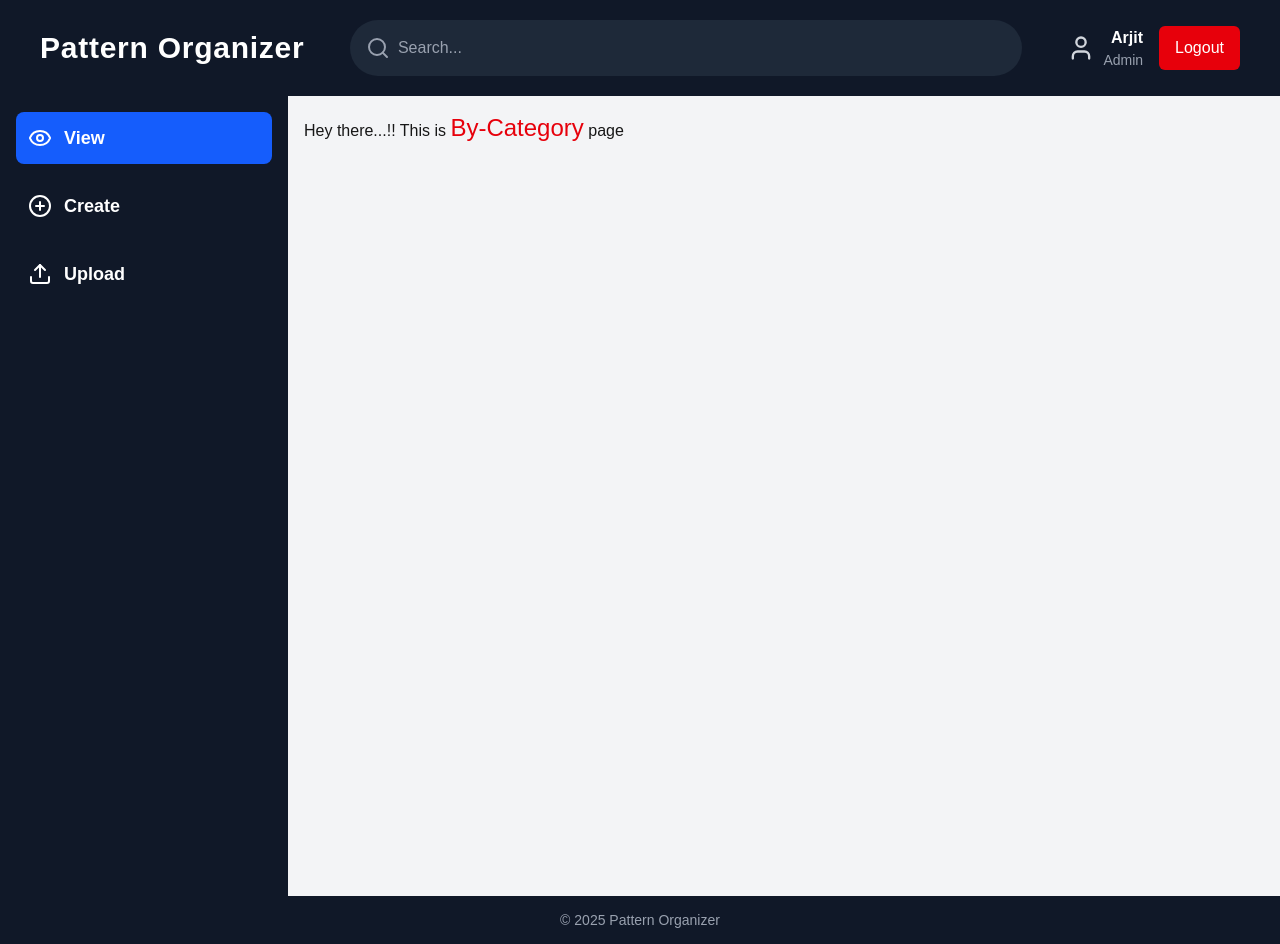
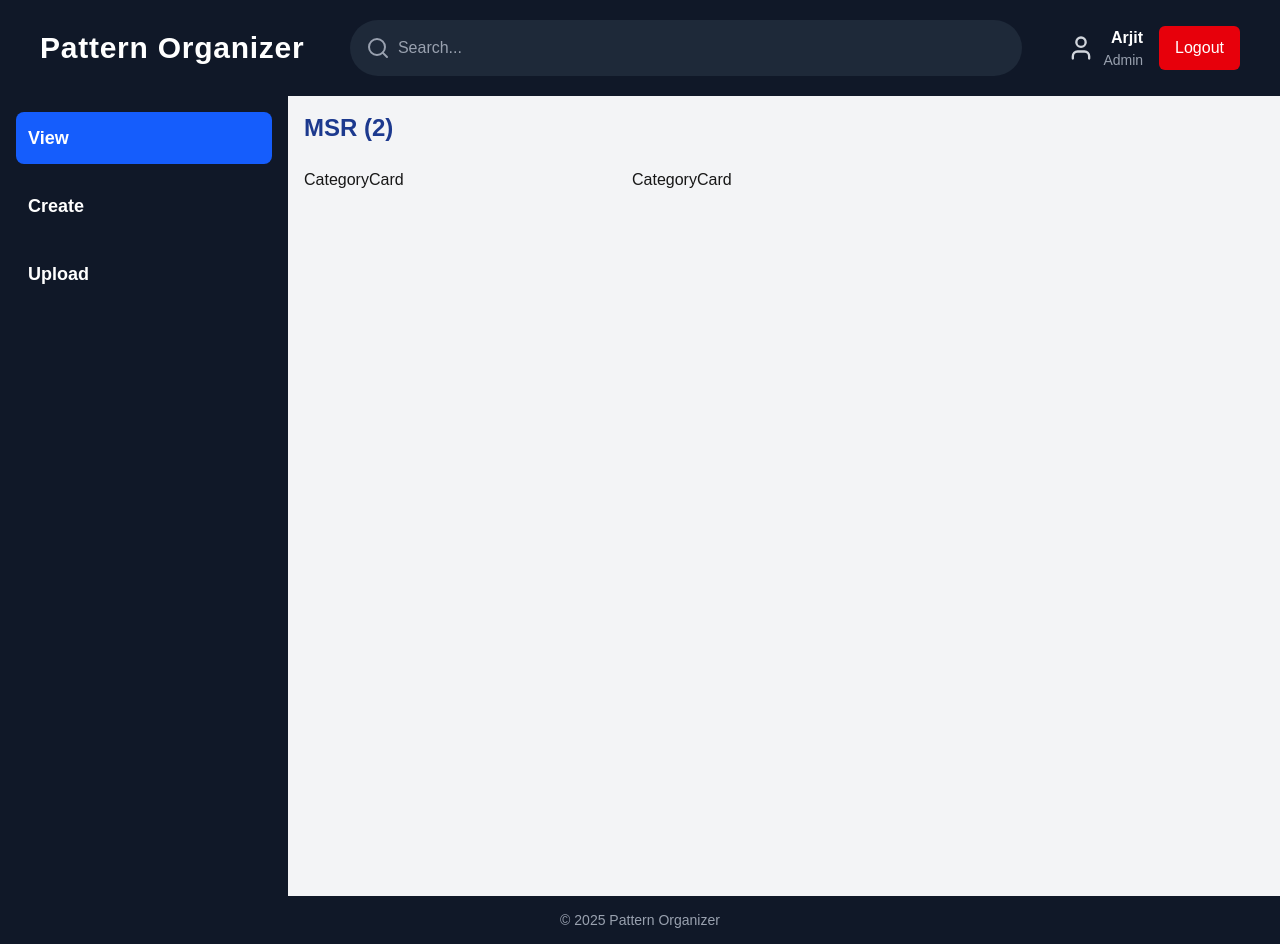
Before and after one commit to dkcvivek/pattern-organizer, a Next.js app: page /category in a window 1280 px wide. Built offline with nearby package versions, Linux system fonts and the light colour scheme.

Commit message:
created proto list and proto card

```diff
--- a/app/(app)/all-styles/page.tsx
+++ b/app/(app)/all-styles/page.tsx
@@ -1,9 +1,46 @@
-import React from 'react'
+"use client";
 
-const page = () => {
+import React, { useEffect } from "react";
+
+function page() {
+  useEffect(() => {}, []);
   return (
-    <div>Hey there...!! This is <span className='text-red-600 text-2xl'>All-Styles</span> page</div>
-  )
+    <>
+      <table className="w-full">
+        <thead>
+          <tr className="bg-gray-100">
+            <th className="px-3 py-2 text-left text-xs font-medium text-gray-500 uppercase tracking-wider">
+              S No
+            </th>
+            <th className="px-3 py-2 text-left text-xs font-medium text-gray-500 uppercase tracking-wider">
+              Style Name
+            </th>
+            <th className="px-3 py-2 text-left text-xs font-medium text-gray-500 uppercase tracking-wider">
+              Category Name
+            </th>
+            <th className="px-3 py-2 text-left text-xs font-medium text-gray-500 uppercase tracking-wider">
+              MSR Name
+            </th>
+            <th className="px-3 py-2 text-left text-xs font-medium text-gray-500 uppercase tracking-wider">
+              Last Modified
+            </th>
+          </tr>
+        </thead>
+
+        <tbody className="bg-white divide-y divide-gray-200">
+          <tr className="hover:bg-gray-50">
+            <td className="px-3 py-4 text-xs whitespace-nowrap">1</td>
+            <td className="px-3 py-4 text-xs whitespace-nowrap">
+              PHEONIX DRESS
+            </td>
+            <td className="px-3 py-4 text-xs whitespace-nowrap">NS EXPORTS</td>
+            <td className="px-3 py-4 text-xs whitespace-nowrap">700</td>
+            <td className="px-3 py-4 text-xs whitespace-nowrap">Not Shipped</td>
+          </tr>
+        </tbody>
+      </table>
+    </>
+  );
 }
 
 export default page;
--- a/app/(app)/category/page.tsx
+++ b/app/(app)/category/page.tsx
@@ -1,9 +1,36 @@
-import React from 'react'
+import CategoryCard from "@/app/components/CategoryCard";
+import MSRCard from "@/app/components/MSRCard";
+import { Category } from "@/app/types/category";
 
-const page = () => {
+const CategoryPage =()=> {
+
+  const category: Category[] = [
+  {
+    id: 1,
+    name: "ACCESSORIES",
+  },
+  {
+    id: 2,
+    name: "SKIRT"
+  },
+];
+
+
   return (
-    <div>Hey there...!! This is <span className='text-red-600 text-2xl'>By-Category</span> page</div>
-  )
+    <div>
+      <div className="flex items-center justify-between mb-6">
+        <h1 className="text-2xl font-bold text-blue-900">
+          MSR ({category.length})
+        </h1>
+      </div>
+
+      <div className="grid grid-cols-1 sm:grid-cols-2 lg:grid-cols-3 gap-6">
+        {category.map((msr) => (
+          <CategoryCard key={msr.id} category={msr} />
+        ))}
+      </div>
+    </div>
+  );
 }
 
-export default page;
+export default CategoryPage;
--- a/app/(app)/style-list/page.tsx
+++ /dev/null
@@ -1,46 +0,0 @@
-"use client";
-
-import React, { useEffect } from "react";
-
-function page() {
-  useEffect(() => {}, []);
-  return (
-    <>
-      <table className="w-full">
-        <thead>
-          <tr className="bg-gray-100">
-            <th className="px-3 py-2 text-left text-xs font-medium text-gray-500 uppercase tracking-wider">
-              S No
-            </th>
-            <th className="px-3 py-2 text-left text-xs font-medium text-gray-500 uppercase tracking-wider">
-              Style Name
-            </th>
-            <th className="px-3 py-2 text-left text-xs font-medium text-gray-500 uppercase tracking-wider">
-              Category Name
-            </th>
-            <th className="px-3 py-2 text-left text-xs font-medium text-gray-500 uppercase tracking-wider">
-              MSR Name
-            </th>
-            <th className="px-3 py-2 text-left text-xs font-medium text-gray-500 uppercase tracking-wider">
-              Last Modified
-            </th>
-          </tr>
-        </thead>
-
-        <tbody className="bg-white divide-y divide-gray-200">
-          <tr className="hover:bg-gray-50">
-            <td className="px-3 py-4 text-xs whitespace-nowrap">1</td>
-            <td className="px-3 py-4 text-xs whitespace-nowrap">
-              PHEONIX DRESS
-            </td>
-            <td className="px-3 py-4 text-xs whitespace-nowrap">NS EXPORTS</td>
-            <td className="px-3 py-4 text-xs whitespace-nowrap">700</td>
-            <td className="px-3 py-4 text-xs whitespace-nowrap">Not Shipped</td>
-          </tr>
-        </tbody>
-      </table>
-    </>
-  );
-}
-
-export default page;
--- /dev/null
+++ b/app/components/CategoryCard.tsx
@@ -0,0 +1,8 @@
+import React from "react";
+import { Category } from "../types/category";
+
+function CategoryCard({ category }: { category: Category }) {
+  return <div>CategoryCard</div>;
+}
+
+export default CategoryCard;
--- a/app/components/MSRCard.tsx
+++ b/app/components/MSRCard.tsx
@@ -1,15 +1,17 @@
 "use client";
 import Link from "next/link";
 import { MSR } from "../types/msr";
-import { Icon } from "@iconify/react"
+import { Icon } from "@iconify/react";
+import { CalendarDays } from "lucide-react";
 
-export default function MSRCard({ msr }: {msr: MSR}) {
+export default function MSRCard({ msr }: { msr: MSR }) {
   return (
-    <Link href={`${msr.id}`} className="rounded-xl border border-[#648DDB] bg-[#EEF4FF] p-4 flex flex-col justify-between hover:shadow-md transition">
+    <Link
+      href={`${msr.id}`}
+      className="rounded-xl border border-[#648DDB] bg-[#EEF4FF] p-4 flex flex-col justify-between hover:shadow-md transition"
+    >
       <div className="flex items-start justify-between">
-        <h2 className="text-lg font-bold text-blue-900">
-          {msr.name}
-        </h2>
+        <h2 className="text-lg font-bold text-blue-900">{msr.name}</h2>
 
         <button className="text-xs px-3 py-1 border border-[#648DDB] rounded-full text-blue-700 hover:bg-blue-100">
           Edit
@@ -17,7 +19,9 @@ export default function MSRCard({ msr }: {msr: MSR}) {
       </div>
 
       <div className="flex items-center gap-2 text-sm text-blue-800 mt-2">
-        <span><Icon icon="solar:calendar-bold" width="24" height="24" /></span>
+        <span>
+          <CalendarDays />
+        </span>
         <span>Year: {msr.year}</span>
       </div>
 
@@ -25,9 +29,7 @@ export default function MSRCard({ msr }: {msr: MSR}) {
 
       <div className="flex items-center justify-between text-sm text-[#1E40AF]">
         <span>Created by: {msr.created_by}</span>
-        <span>
-          {new Date(msr.created_at).toLocaleDateString()}
-        </span>
+        <span>{new Date(msr.created_at).toLocaleDateString()}</span>
       </div>
     </Link>
   );
--- a/app/components/ProtoCard.tsx
+++ b/app/components/ProtoCard.tsx
@@ -5,20 +5,20 @@ type Props = {
   onOpenFiles?: (id: number) => void;
 };
 
-const ProtoCard= ({ proto, onOpenFiles }: Props)=> {
+const ProtoCard = ({ proto, onOpenFiles }: Props) => {
   return (
-    <div className="border border-blue-300 rounded-lg bg-blue-50 p-5 flex flex-col justify-between">
+    <div className="border border-[#648DDB] rounded-md bg-[#EEF4FF] p-4 flex flex-col justify-between hover:shadow-md transition">
       <div className="space-y-1">
-        <h3 className="text-lg font-semibold text-blue-900">
+        <h3 className="text-2xl font-semibold text-blue-900">
           {proto.name}
         </h3>
 
-        <p className="text-sm text-blue-800">
+        <p className="text-sm text-blue-800 font-light">
           <span className="font-medium">QR NUMBER :</span>{" "}
           {proto.qr_number}
         </p>
 
-        <p className="text-sm text-blue-800">
+        <p className="text-sm text-blue-800 font-light">
           <span className="font-medium">Status :</span>{" "}
           {proto.status || "NO STATUS"}
         </p>
@@ -32,6 +32,6 @@ const ProtoCard= ({ proto, onOpenFiles }: Props)=> {
       </button>
     </div>
   );
-}
+};
 
 export default ProtoCard;
--- a/app/components/ui/Sidebar.tsx
+++ b/app/components/ui/Sidebar.tsx
@@ -5,9 +5,18 @@ import Link from "next/link";
 import { usePathname } from "next/navigation";
 
 const tabs = [
-  { name: "View", icon: <Eye className="w-6 h-6" />, href: "/" },
-  { name: "Create", icon: <PlusCircle className="w-6 h-6" />, href: "/create" },
-  { name: "Upload", icon: <Upload className="w-6 h-6" />, href: "/upload" },
+  { name: "View",
+    // icon: <Eye className="w-6 h-6" />,
+     href: "/"
+  },
+  { name: "Create",
+    // icon: <PlusCircle className="w-6 h-6" />,
+     href: "/create"
+  },
+  { name: "Upload",
+    // icon: <Upload className="w-6 h-6" />,
+     href: "/upload"
+  },
 ];
 
 const VIEW_ACTIVE_ROUTES = [
--- /dev/null
+++ b/app/types/category.ts
@@ -0,0 +1,4 @@
+export type Category= {
+    id: number,
+    name: string
+}
```
Also changed, not shown: 1 other file (tests, documents, lock files or other folders).
